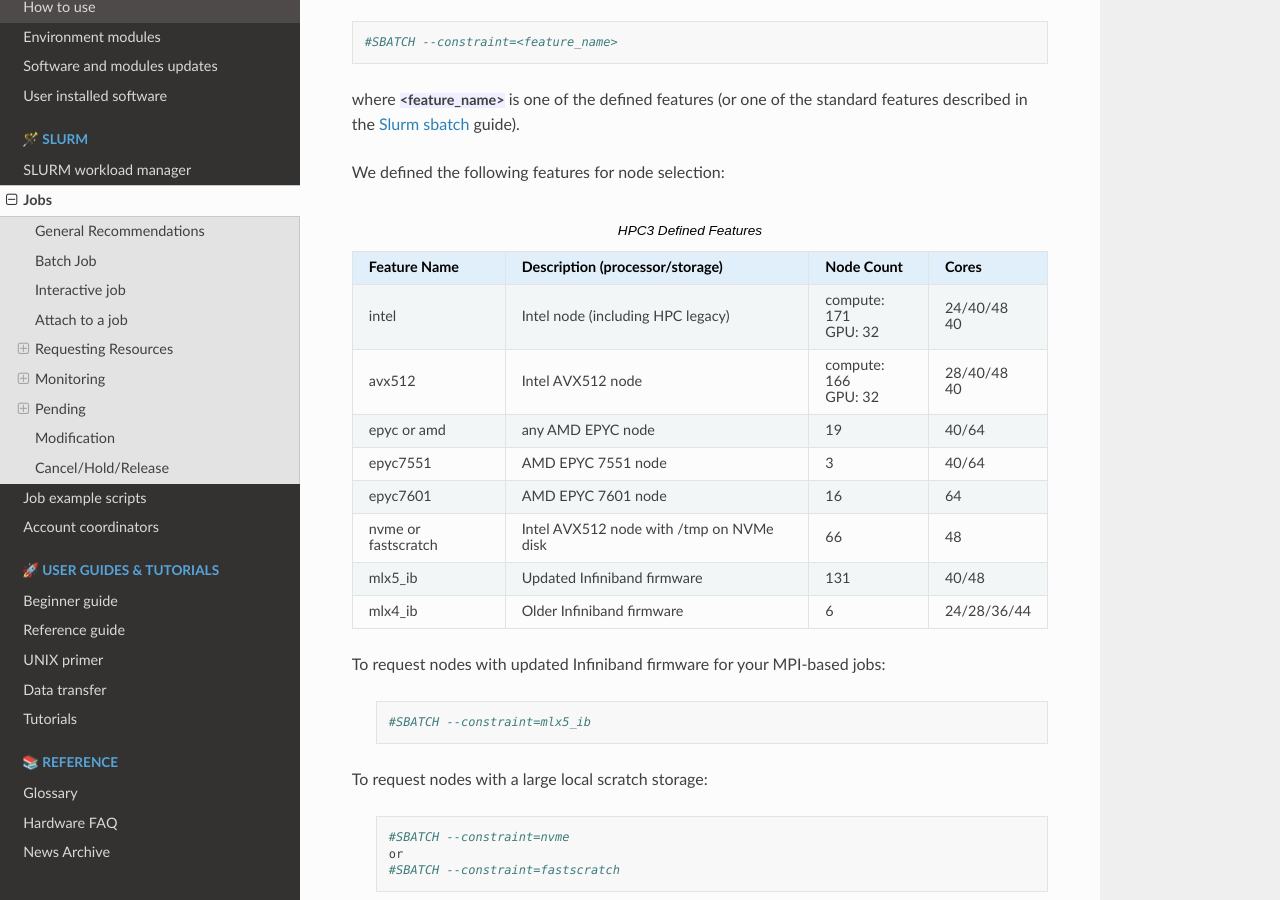
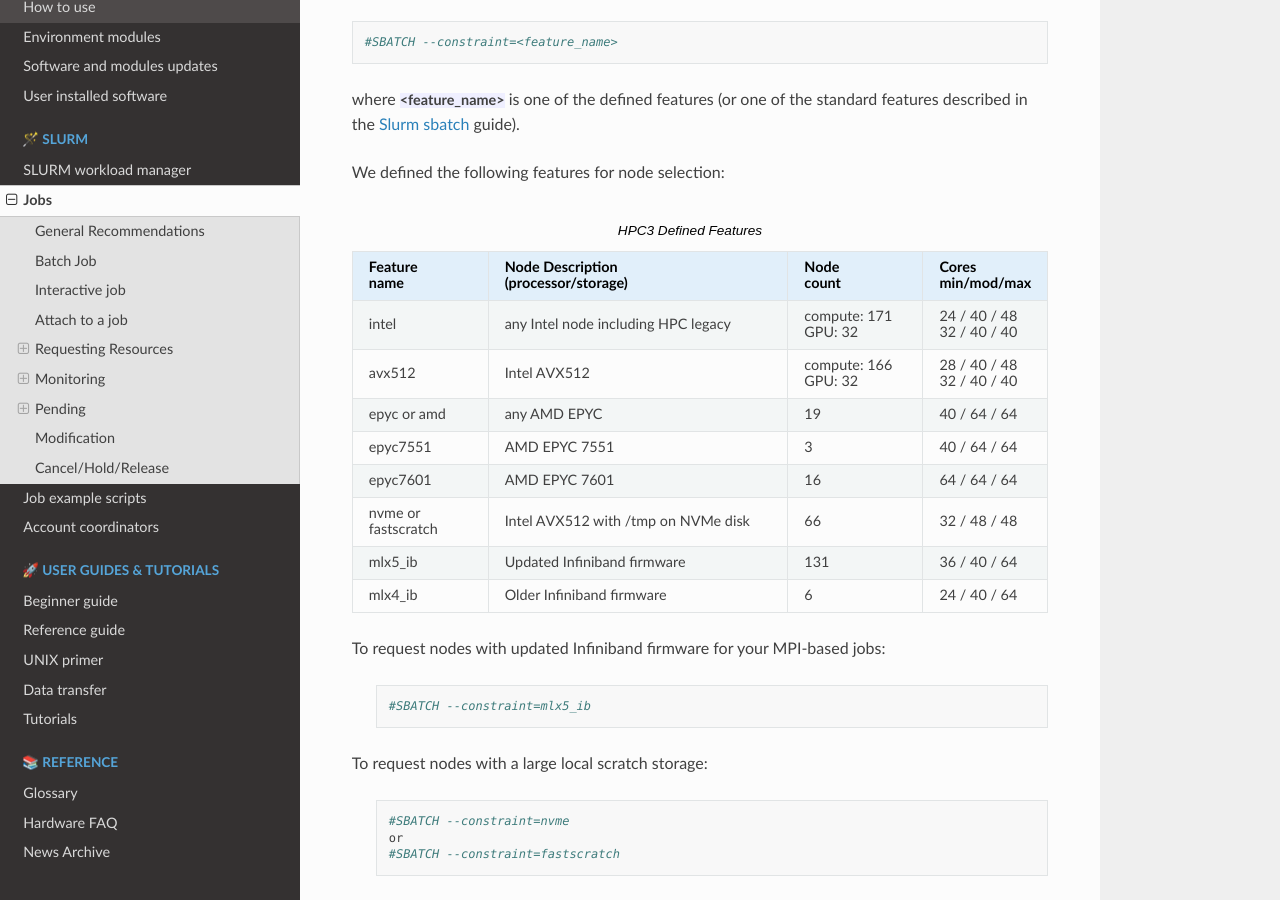
Before and after one commit to RCIC-UCI-Public/website-rcic, a Sphinx documentation site: the page built from docs/source/slurm/jobs.rst, in a window 1280 px wide and 900 px high, scrolled down 5479 px. Built offline with Sphinx 7.4.7 and the Read the Docs theme 2.0.0, drawn with Linux system fonts in a browser that asks for light colours.

Commit message:
update hpc3 features table to include min, mod, max

```diff
--- a/docs/source/slurm/jobs.rst
+++ b/docs/source/slurm/jobs.rst
@@ -249,31 +249,34 @@ We defined the following features for node selection:
 .. _defined constrains:
 
 .. table:: HPC3 Defined Features
+   :widths: 20 45 20 15
    :class: noscroll-table
 
-   +---------------------+------------------------------------------+----------------+------------+
-   | Feature Name        | Description (processor/storage)          | Node Count     | Cores      |
-   +=====================+==========================================+================+============+
-   | intel               | Intel node (including HPC legacy)        | compute: 171   | 24/40/48   |
-   |                     |                                          |                |            |
-   |                     |                                          | GPU: 32        | 40         |
-   +---------------------+------------------------------------------+----------------+------------+
-   | avx512              | Intel AVX512 node                        | compute: 166   | 28/40/48   |
-   |                     |                                          |                |            |
-   |                     |                                          | GPU: 32        | 40         |
-   +---------------------+------------------------------------------+----------------+------------+
-   | epyc or amd         | any AMD EPYC node                        | 19             | 40/64      |
-   +---------------------+------------------------------------------+----------------+------------+
-   | epyc7551            | AMD EPYC 7551 node                       | 3              | 40/64      |
-   +---------------------+------------------------------------------+----------------+------------+
-   | epyc7601            | AMD EPYC 7601 node                       | 16             | 64         |
-   +---------------------+------------------------------------------+----------------+------------+
-   | nvme or fastscratch | Intel AVX512 node with /tmp on NVMe disk | 66             | 48         |
-   +---------------------+------------------------------------------+----------------+------------+
-   | mlx5_ib             | Updated Infiniband firmware              | 131            | 40/48      |
-   +---------------------+------------------------------------------+----------------+------------+
-   | mlx4_ib             | Older   Infiniband firmware              | 6              | 24/28/36/44|
-   +---------------------+------------------------------------------+----------------+------------+
+   +---------------------+---------------------------------------+---------------+--------------+
+   | Feature             | Node Description                      | Node          | Cores        |
+   |                     |                                       |               |              |
+   | name                | (processor/storage)                   | count         | min/mod/max  |
+   +=====================+=======================================+===============+==============+
+   | intel               | any Intel node including HPC legacy   | compute: 171  | 24 / 40 / 48 |
+   |                     |                                       |               |              |
+   |                     |                                       | GPU: 32       | 32 / 40 / 40 |
+   +---------------------+---------------------------------------+---------------+--------------+
+   | avx512              | Intel AVX512                          | compute: 166  | 28 / 40 / 48 |
+   |                     |                                       |               |              |
+   |                     |                                       | GPU: 32       | 32 / 40 / 40 |
+   +---------------------+---------------------------------------+---------------+--------------+
+   | epyc or amd         | any AMD EPYC                          | 19            | 40 / 64 / 64 |
+   +---------------------+---------------------------------------+---------------+--------------+
+   | epyc7551            | AMD EPYC 7551                         | 3             | 40 / 64 / 64 |
+   +---------------------+---------------------------------------+---------------+--------------+
+   | epyc7601            | AMD EPYC 7601                         | 16            | 64 / 64 / 64 |
+   +---------------------+---------------------------------------+---------------+--------------+
+   | nvme or fastscratch | Intel AVX512 with /tmp on NVMe disk   | 66            | 32 / 48 / 48 |
+   +---------------------+---------------------------------------+---------------+--------------+
+   | mlx5_ib             | Updated Infiniband firmware           | 131           | 36 / 40 / 64 |
+   +---------------------+---------------------------------------+---------------+--------------+
+   | mlx4_ib             | Older Infiniband firmware             | 6             | 24 / 40 / 64 |
+   +---------------------+---------------------------------------+---------------+--------------+
 
 To request nodes with updated Infiniband firmware for your MPI-based jobs:
 
```
